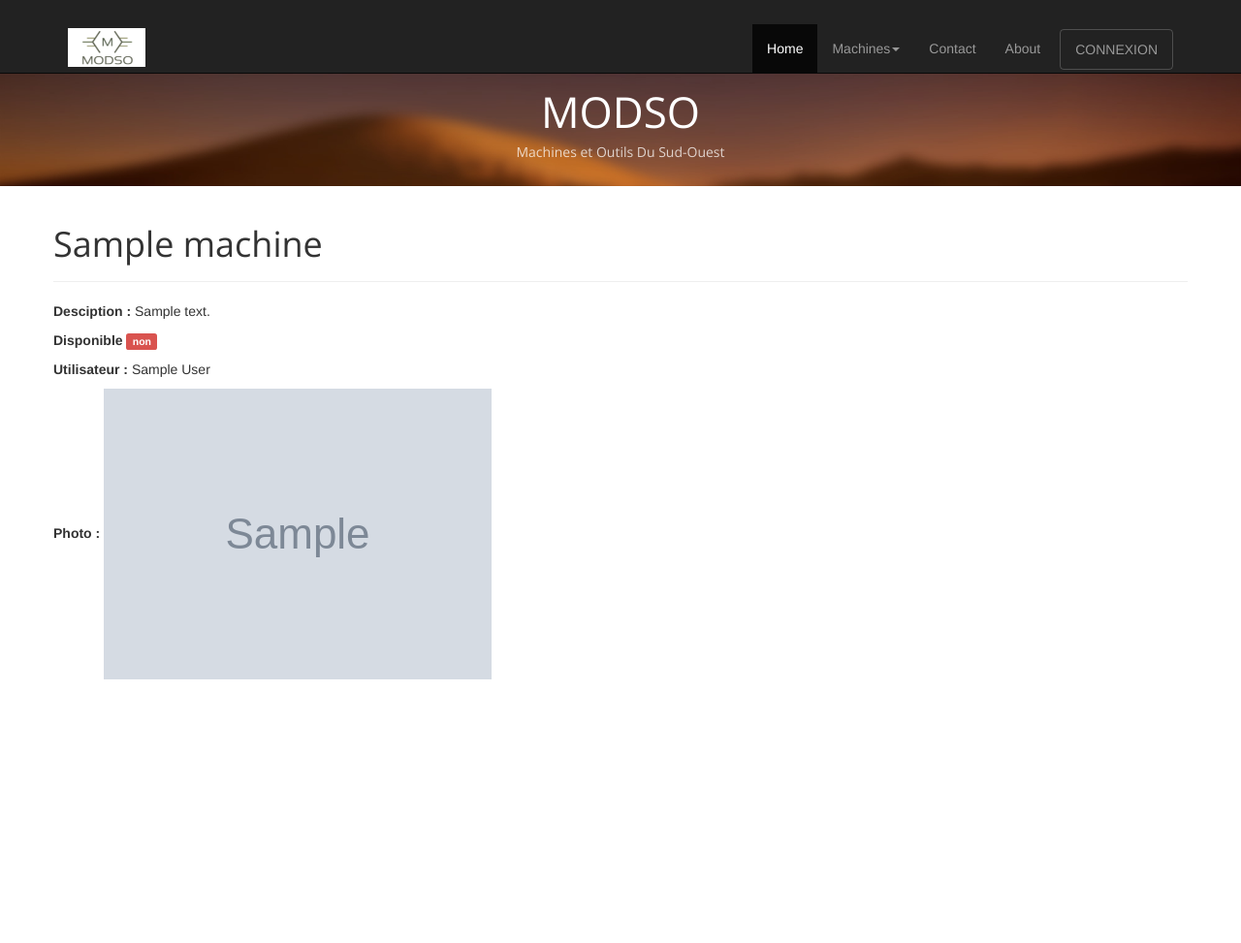
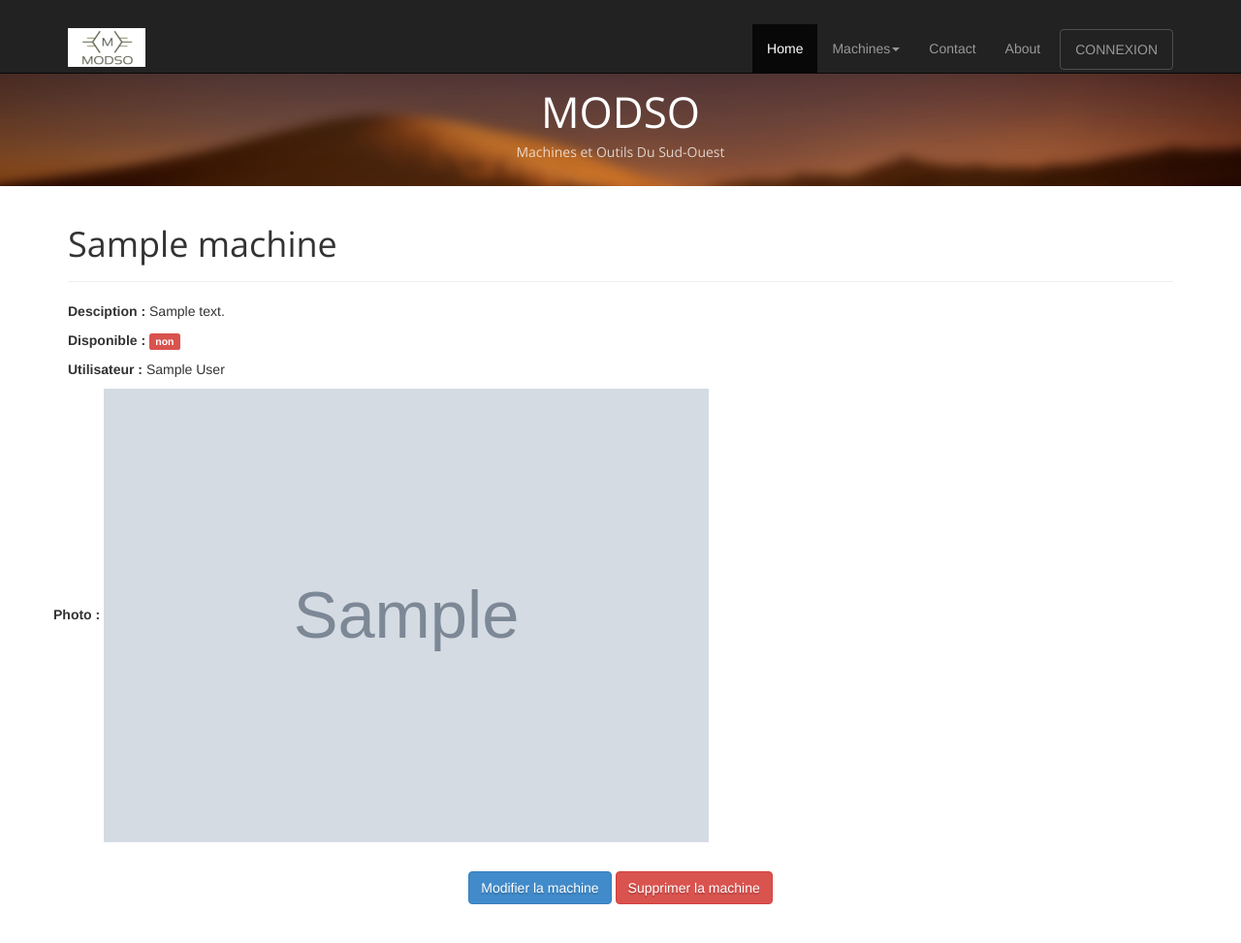
Before and after one commit to Gabouch/modso2, a Django app: template gestionMachines/templates/gestionMachines/machines/detail.html in a window 1280 px wide. Shown: the whole page at 97% size. Before the commit the page ends 701 px from the top, so only its background shows below. Run offline with Django 3.2, Linux system fonts and the light colour scheme; the template is opened without the code that fills it: most values are stand-ins (such as "Sample title", 1, 10 or a date in 2020); grey boxes marked "Sample" are stand-in pictures; some libraries are stand-ins or nearby versions.

Commit message:
Modif mise en page detail machine

```diff
--- a/gestionMachines/templates/gestionMachines/machines/detail.html
+++ b/gestionMachines/templates/gestionMachines/machines/detail.html
@@ -7,14 +7,14 @@
     {% include 'gestionMachines/header_small.html' %}
 
     <div class="container">
+        <header class="page-header">
+            <h1 class="page-title">{{machine.nom}}</h1>
+        </header>
         <div class="row">
-            <article class="col maincontent">
-                <header class="page-header">
-                    <h1 class="page-title">{{machine.nom}}</h1>
-                </header>
+            <article class="maincontent col-sm-8">
 
                 <p><b>Desciption :</b> {{machine.description}}</p>
-                <p><b>Disponible</b>
+                <p><b>Disponible : </b>
                 {% if machine.disponible %}
                     <span class="label label-success">oui</span>
                     {% else %}
@@ -23,9 +23,11 @@
                 {% endif %}
                 </p>
                 {% if machine.photo %}
-                    <p>
-                        <b>Photo : </b>
-                        <img src="{{ machine.photo.url }}" alt="{{ machine.photo.url }}">
+                    <p class="row">
+                        <b class="col">Photo : </b>
+                        <span class="col " style="text-align: center;">
+                            <img src="{{ machine.photo.url }}" alt="{{ machine.photo.url }}" width= "80%">
+                        </span>
                     </p>
                 {% else %}
                     <p>Il n'y a pas de photo pour cette machine.</p>
@@ -33,5 +35,18 @@
 
             </article>
         </div>
+        <br>
+        <div class="row">
+            <div class="col text-center">
+                <a href="#"  class="btn btn-primary" aria-haspopup="true" aria-expanded="false">
+                    Modifier la machine
+                </a>
+                <a href="#" class="btn btn-danger" aria-haspopup="true" aria-expanded="false">
+                    Supprimer la machine
+                </a>
+            </div>
+        </div>
     </div>	<!-- /container -->
+    <br>
+    <br>
 {% endblock %}
--- a/gestionMachines/templates/gestionMachines/machines/listemachines.html
+++ b/gestionMachines/templates/gestionMachines/machines/listemachines.html
@@ -42,7 +42,7 @@
                                                 <td> <span class="label label-danger">non</span> </td>
                                             {% endif %}
                                             {% if machine.disponible %}
-                                                <td> / </td>
+                                                <td></td>
                                             {% else %}
                                                 <td>{{ machine.utilisateur.first_name}} {{ machine.utilisateur.last_name}}</td>
                                             {% endif %}
```
